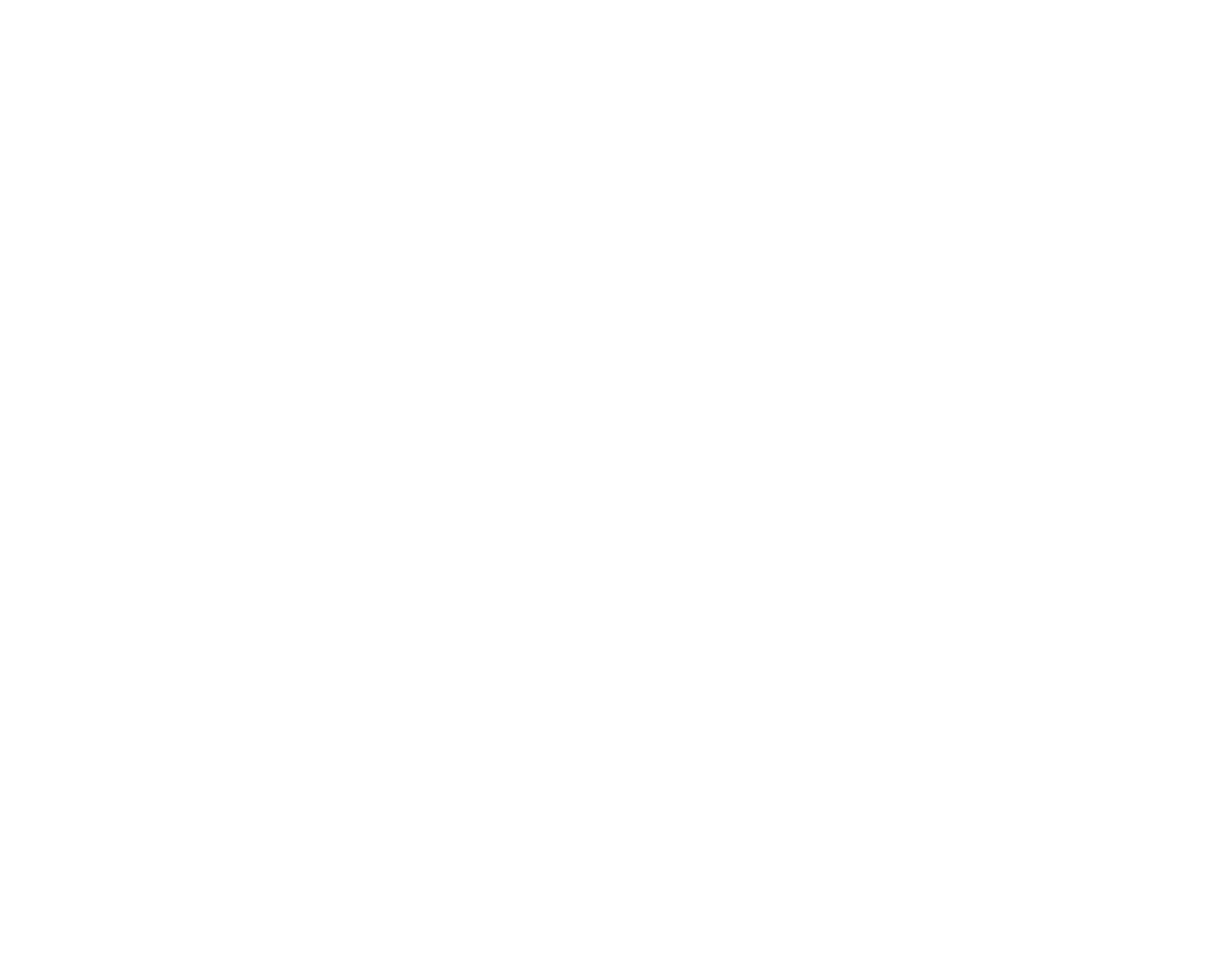
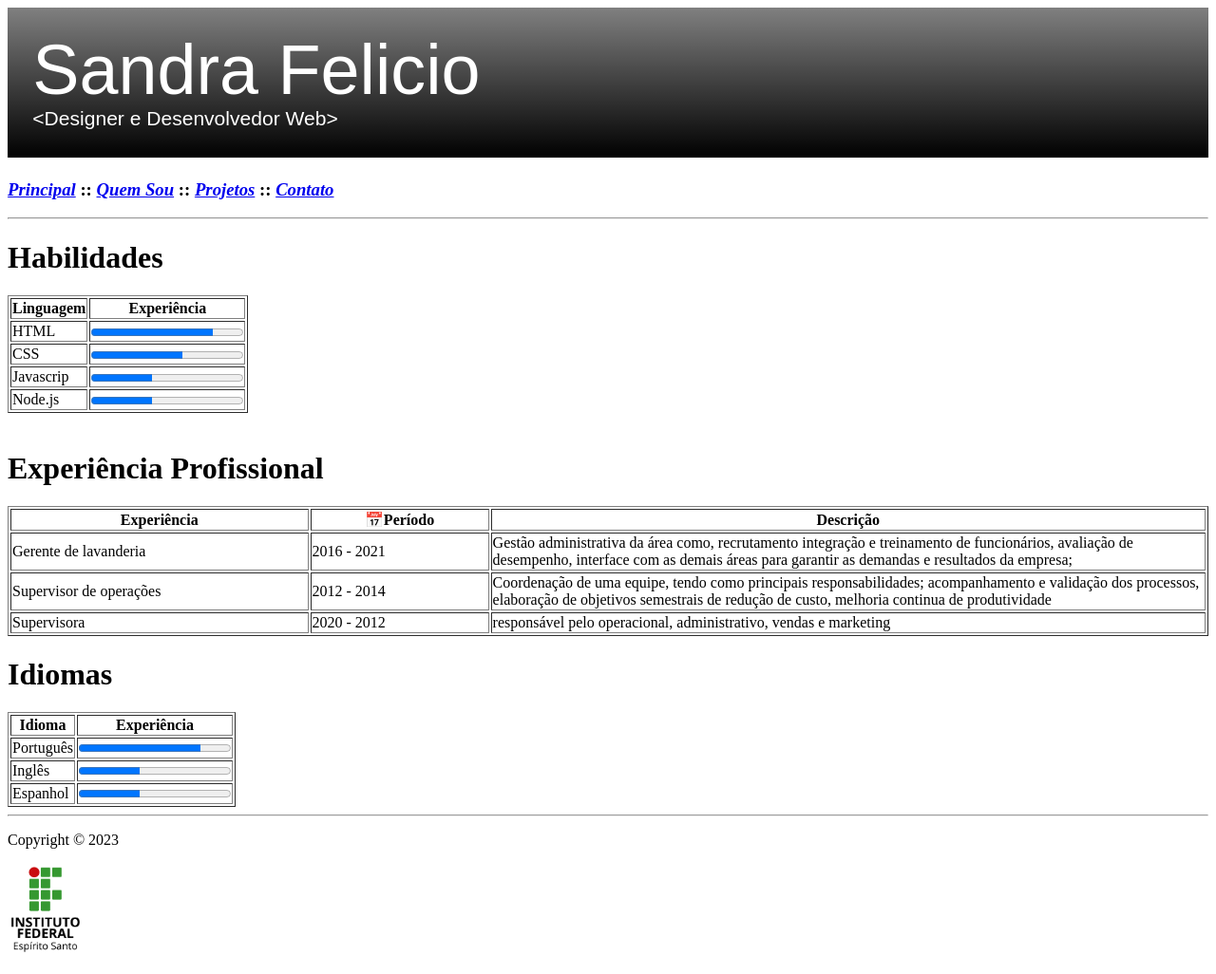
Before and after one commit to mjpfelicia/atividade-pratica-semana-2, a plain HTML site: page quemsou.html in a window 1280 px wide. Shown: the whole page at 95% size. Before the commit the page ends 800 px from the top, so only its background shows below. Drawn offline with Linux system fonts and the light colour scheme.

Commit message:
criando conteudo das paginas

```diff
--- a/quemsou.html
+++ b/quemsou.html
@@ -9,6 +9,127 @@
 </head>
 
 <body>
+    <img src="/img/header.svg" alt="logo" width="100%">
+    <h3>
+        <i><a href="index.html">Principal</a></i> ::
+        <i><a href="quemsou.html">Quem Sou</a></i> ::
+        <i><a href="projetos.html">Projetos</a></i> ::
+        <i><a href="contato.html">Contato</a></i>
+
+    </h3>
+    <hr>
+    <h1>Habilidades</h1>
+
+    <table style="width:15%" border="1">
+        <tr>
+            <th>Linguagem</th>
+            <th>Experiência</th>
+        </tr>
+
+        <tr>
+            <td>HTML</td>
+            <td>
+                <progress value="4" max="5"></progress>
+            </td>
+        <tr>
+            <td>CSS</td>
+            <td>
+                <progress value="3" max="5"></progress>
+            </td>
+        </tr>
+
+        <tr>
+            <td>Javascrip</td>
+            <td>
+                <progress value="2" max="5"></progress>
+            </td>
+        </tr>
+        <tr>
+            <td>Node.js</td>
+            <td>
+                <progress value="2" max="5"></progress>
+            </td>
+        </tr>
+
+
+    </table>
+    <br>
+
+    <h1>Experiência Profissional</h1>
+
+    <table style="width:100%;" border="1">
+
+
+        <tr>
+            <th style="width: 25%;">Experiência</th>
+            <th style="width: 15%;">&#x1f4c5;Período</th>
+            <th>Descrição</th>
+        </tr>
+
+        <tr>
+            <td>Gerente de lavanderia</td>
+            <td>2016 - 2021</td>
+            <td colspan="3">Gestão administrativa da área como, recrutamento integração e treinamento de funcionários,
+                avaliação de
+                desempenho, interface com as demais áreas para garantir as demandas e resultados da empresa;
+            </td>
+        </tr>
+        <tr>
+            <td>Supervisor de operações</td>
+            <td>2012 - 2014</td>
+            <td colspan="3"> Coordenação de uma equipe, tendo como principais responsabilidades; acompanhamento e
+                validação dos processos, elaboração de objetivos semestrais de redução de custo, melhoria continua de
+                produtividade
+            </td>
+        </tr>
+        <tr>
+            <td>Supervisora</td>
+            <td>2020 - 2012</td>
+            <td colspan="3">responsável pelo operacional, administrativo, vendas e marketing
+            </td>
+        </tr>
+
+    </table>
+
+    <h1>Idiomas</h1>
+
+    <table style="width:15%" border="1">
+        <tr>
+            <th>Idioma</th>
+            <th>Experiência</th>
+        </tr>
+
+        <tr>
+            <td>Português</td>
+            <td>
+                <progress value="4" max="5"></progress>
+            </td>
+        </tr>
+        <tr>
+            <td>Inglês</td>
+
+            <td>
+                <progress value="2" max="5"></progress>
+            </td>
+        </tr>
+        <tr>
+            <td rowspan="2">Espanhol</td>
+
+            <td>
+                <progress value="2" max="5"></progress>
+            </td>
+        </tr>
+
+
+
+    </table>
+    <hr>
+
+    <p>
+        Copyright &copy; 2023
+    </p>
+    <p>
+    <p><img src="img/ifes.png" alt="logo" height="96"></p>
 
 </body>
 
```
Also changed, not shown: contato.html (+22 -0 lines), index.html (+41 -6 lines), projetos.html (+23 -0 lines).
